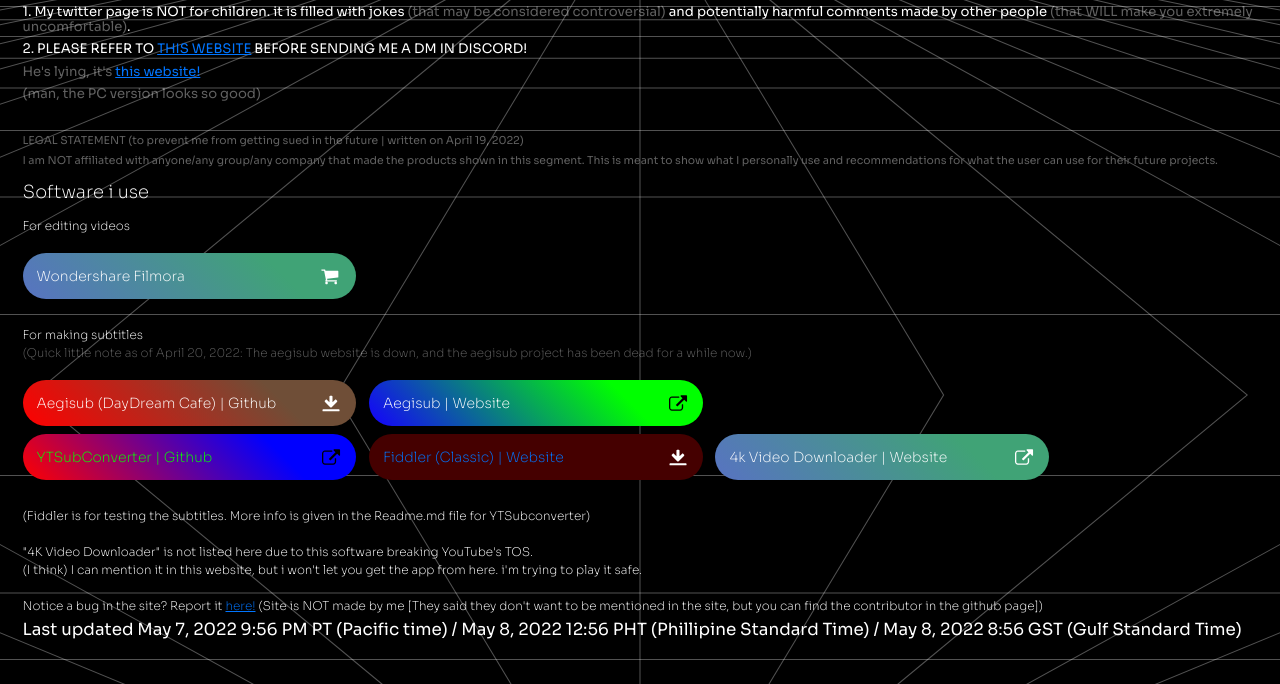
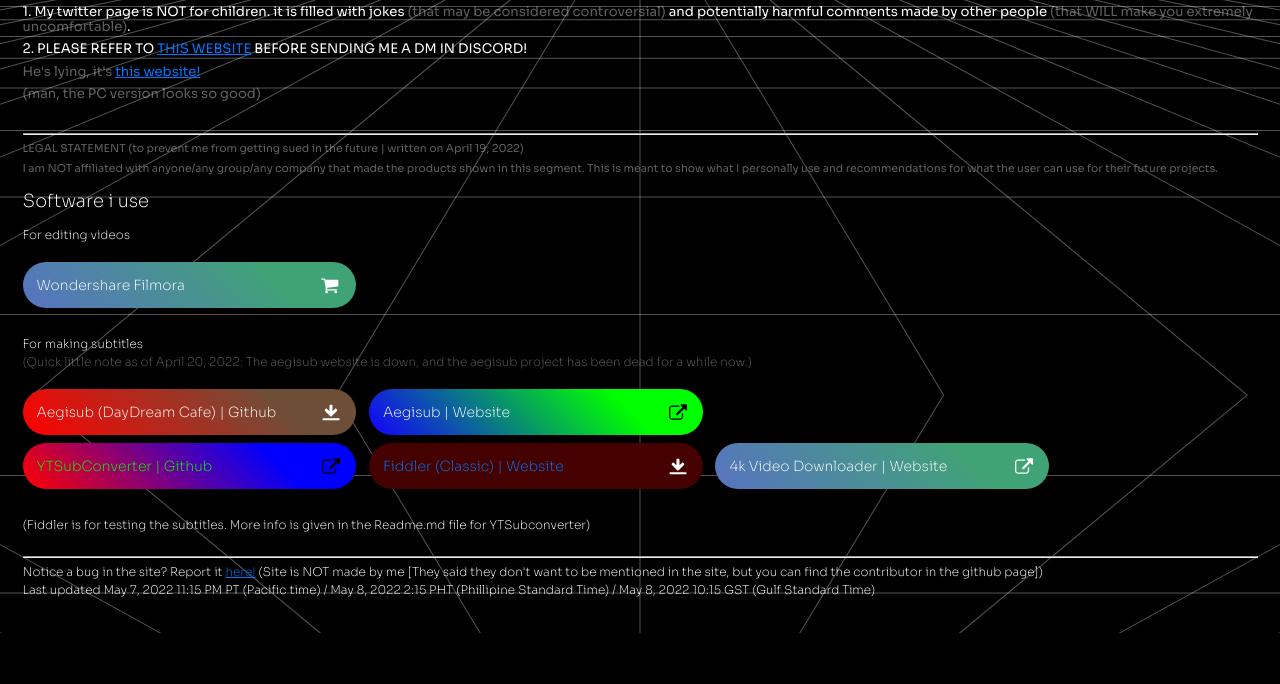
Before and after one commit to KarstenPH/KarstenPHs-site, a plain HTML site: page index.html in a window 1280 px wide. Shown: the part 405-1089 px from the top of the page. After the commit the page ends 1038 px from the top, so only its background shows below. Drawn offline with Linux system fonts and the light colour scheme.

Commit message:
Fixing up other stuff
hope this doesn't break anything

```diff
--- a/index.html
+++ b/index.html
@@ -76,7 +76,7 @@
 			<p class="grey">He's lying, it's <a href="https://cdn.discordapp.com/attachments/864032940237389854/965926912524427344/unknown.png">this website!</a></p>
 			<p class="grey">(man, the PC version looks so good)</p>
 			<br />
-
+			<hr style="--delay: 1.3">
 			<div class="dim xsmall">
 				<p>LEGAL STATEMENT <span class="grey">(to prevent me from getting sued in the future | written on April 19, 2022)</span></p>
 				<p>
@@ -85,30 +85,31 @@
 				</p>
 			</div>
 		</div>
-		<h2 style="--delay: 1.3s">Software i use</h2>
-		<h4 style="--delay: 1.4s">For editing videos</h4>
-		<div id="wondershare" style="--delay: 1.5s">
+		<h2 style="--delay: 1.4s">Software i use</h2>
+		<h4 style="--delay: 1.5s">For editing videos</h4>
+		<div id="wondershare" style="--delay: 1.6s">
 			<a href="https://filmora.wondershare.net/">Wondershare Filmora</a>
 		</div>
-		<h4 style="--delay: 1.6s">For making subtitles<br /></h4>
-		<h4 class="grey" style="--delay: 1.7s">(Quick little note as of April 20, 2022: The aegisub website is down, and the aegisub project has been dead for a while now.)</h4>
-		<div id="subtitles" style="--delay: 1.8s">
+		<h4 style="--delay: 1.7s">For making subtitles<br /></h4>
+		<h4 class="grey" style="--delay: 1.8s">(Quick little note as of April 20, 2022: The aegisub website is down, and the aegisub project has been dead for a while now.)</h4>
+		<div id="subtitles" style="--delay: 1.9s">
 			<a href="https://github.com/Ristellise/AegisubDC">Aegisub (DayDream Cafe) | Github</a>
 			<a href="https://www.aegisub.org/">Aegisub | Website</a><br />
 			<a href="https://github.com/arcusmaximus/YTSubConverter">YTSubConverter | Github</a>
 			<a href="https://www.telerik.com/fiddler/fiddler-classic">Fiddler (Classic) | Website</a>
-			<a href="">4k Video Downloader | Website</a>
+			<a href="https://www.4kdownload.com/products/videodownloader/8">4k Video Downloader | Website</a>
 		</div>
-		<h4 style="--delay: 1.9s">(Fiddler is for testing the subtitles. More info is given in the Readme.md file for YTSubconverter)</h4>
+		<h4 style="--delay: 2s">(Fiddler is for testing the subtitles. More info is given in the Readme.md file for YTSubconverter)</h4>
 		<br />
-		<h4 style="--delay: 2s">"4K Video Downloader" is not listed here due to this software breaking YouTube's TOS.</h4>
-		<h4 style="--delay: 2.1s">(I think) I can mention it in this website, but i won't let you get the app from here. i'm trying to play it safe.</h4>
-		<br />
-		<h4 style="--delay: 2.1s">
+		<hr style="--delay: 2.1s">
+		<h4 style="--delay: 2.2s">
 			Notice a bug in the site? Report it <a href="https://github.com/KarstenPH/karstenph.github.io/issues/new">here!</a> (Site is NOT made by me [They said they don't want
 			to be mentioned in the site, but you can find the contributor in the github page])
 		</h4>
-			<p>Last updated May 7, 2022 9:56 PM PT (Pacific time) / May 8, 2022 12:56 PHT (Phillipine Standard Time) / May 8, 2022 8:56 GST (Gulf Standard Time)</p>
+
+		</h4 style="delay: 2.3s">
+			Last updated May 7, 2022 11:15 PM PT (Pacific time) / May 8, 2022 2:15 PHT (Phillipine Standard Time) / May 8, 2022 10:15 GST (Gulf Standard Time)
+		</h4>
 	</body>
 	<!-- ie support -->
 	<!--[if IE]>
```
